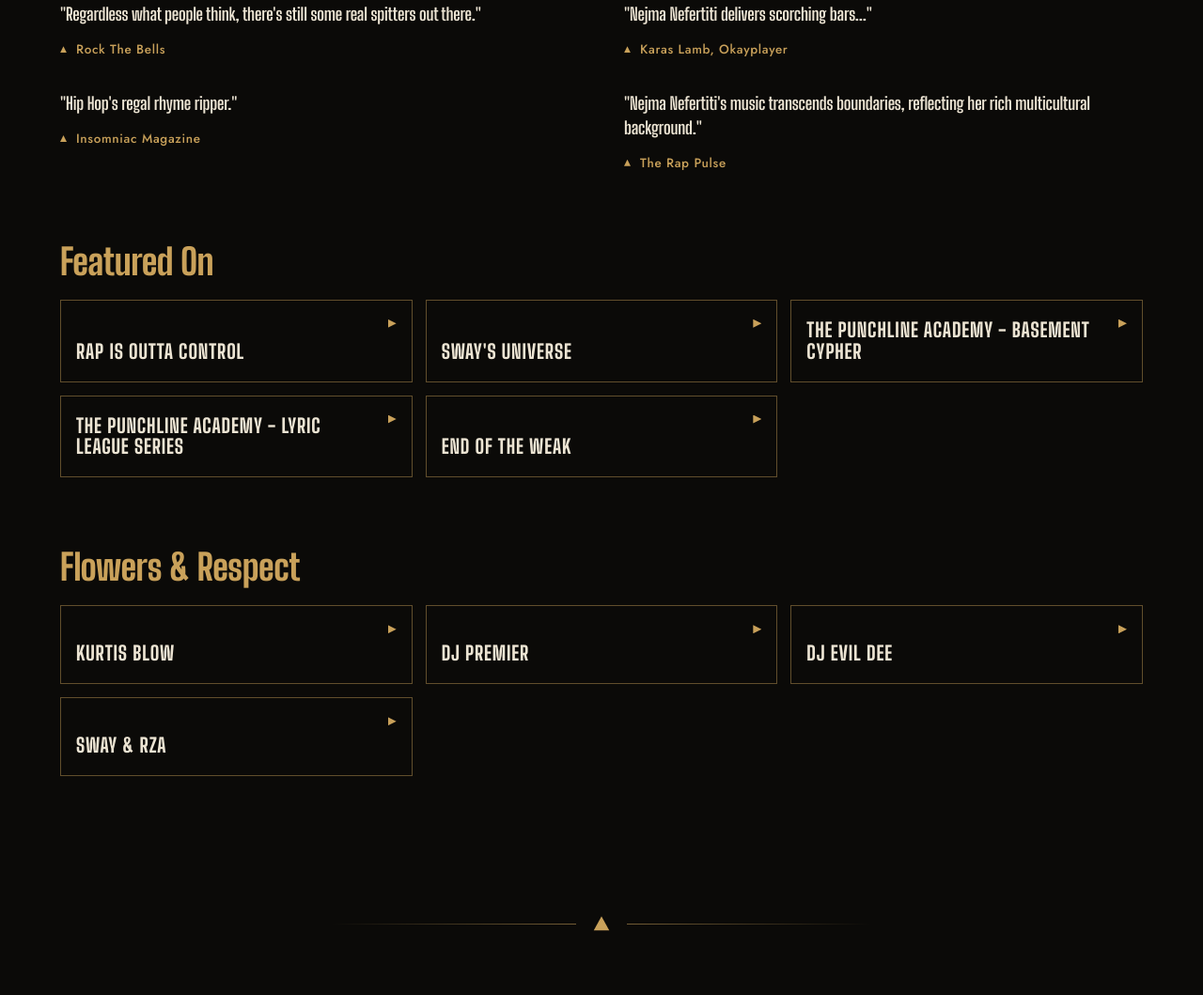
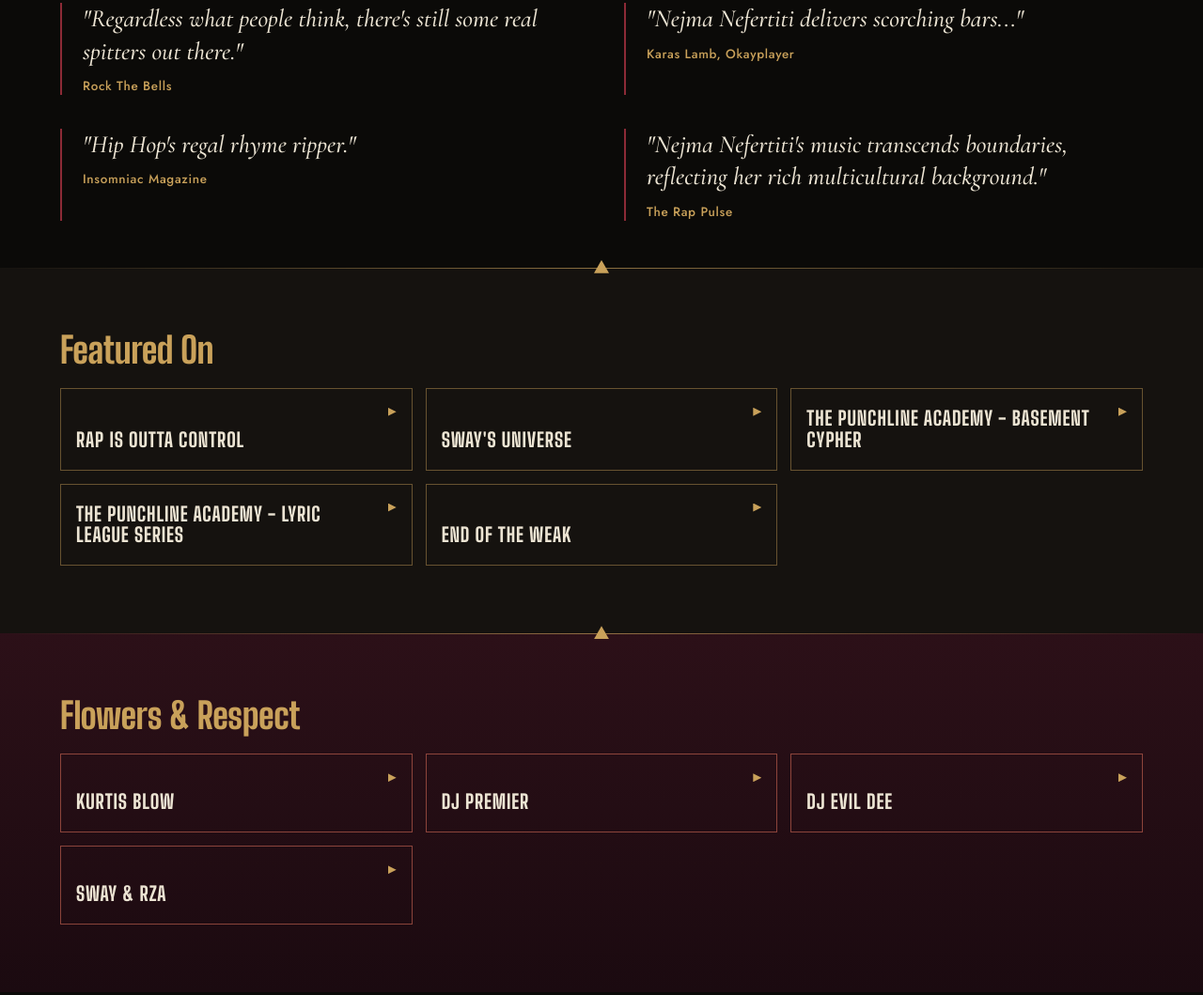
Before and after one commit to StarTemple/nejma_website, a plain HTML site: page index.html in a window 1280 px wide. Shown: the part 4750-5809 px from the top of the page at 94% size. Drawn offline with nearby package versions, Linux system fonts and the light colour scheme.

Commit message:
Update index.html

```diff
--- a/index.html
+++ b/index.html
@@ -18,7 +18,7 @@
 <link rel="preconnect" href="https://fonts.googleapis.com">
 <link rel="preconnect" href="https://fonts.gstatic.com" crossorigin>
 <link href="https://fonts.googleapis.com/css2?family=Space+Mono:wght@400;700&display=swap" rel="stylesheet">
-<link rel="preconnect" href="https://fonts.googleapis.com"><link rel="preconnect" href="https://fonts.gstatic.com" crossorigin><link href="https://fonts.googleapis.com/css2?family=Big+Shoulders+Display:wght@700;800;900&family=Jost:wght@300;400;500;600&display=swap" rel="stylesheet">
+<link rel="preconnect" href="https://fonts.googleapis.com"><link rel="preconnect" href="https://fonts.gstatic.com" crossorigin><link href="https://fonts.googleapis.com/css2?family=Big+Shoulders+Display:wght@700;800;900&family=Jost:wght@300;400;500;600&family=Cormorant+Garamond:ital,wght@1,500&display=swap" rel="stylesheet">
 <style>
   :root{
     --bg:#0b0a08;
@@ -480,7 +480,7 @@
   .nav-links a{font-weight:500;letter-spacing:.08em;}
   .hero-campaign-title{font-size:clamp(2.4rem,9vw,6.5rem);line-height:.95;margin-bottom:30px;word-spacing:0;text-wrap:balance;}
   .epk-line{margin-top:18px;font-size:.98rem;letter-spacing:.1em;}
-  .epk-line a{color:var(--ink-dim);border-bottom:1px solid var(--gold);padding-bottom:2px;transition:color .2s;}
+  .epk-line a{color:#fff;font-weight:500;border-bottom:1px solid var(--gold);padding-bottom:2px;transition:color .2s;}
   .epk-line a:hover{color:var(--gold-bright);}
   .vinyl-link{text-align:center;margin-top:16px;font-size:.78rem;letter-spacing:.14em;}
   .vinyl-link a{color:var(--ink-dim);border-bottom:1px solid var(--line);padding-bottom:2px;transition:color .2s,border-color .2s;}
@@ -491,6 +491,25 @@
   .credit-list a::after{align-self:flex-start;background:var(--gold);}
   .credit-list a:hover,.credit-list a:focus-visible,.credit-list a:active{background:var(--ink);background:#ece4d3;color:#0b0a08;border-color:#ece4d3;padding-left:16px;}
   .credit-list a:hover::after,.credit-list a:focus-visible::after,.credit-list a:active::after{background:#0b0a08;transform:none;}
+
+  #press{padding-bottom:50px;}
+  .band{position:relative;padding:64px 0 72px;}
+  .band-inner{max-width:1280px;margin:0 auto;padding:0 5vw;}
+  .band::before{content:"";position:absolute;top:0;left:0;right:0;height:1px;background:linear-gradient(90deg,rgba(201,161,90,0),rgba(201,161,90,.65),rgba(201,161,90,0));}
+  .band::after{content:"";position:absolute;top:-8px;left:50%;width:16px;height:14px;margin-left:-8px;background:var(--gold);clip-path:polygon(50% 0,100% 100%,0 100%);}
+  .band .credit-label{margin-top:0;}
+  .band-featured{background:#15120f;}
+  .band-flowers{background:linear-gradient(180deg,#2c1018 0%,#1b0a10 100%);}
+  .band-flowers .credit-list a,.band-flowers .credit-list a:nth-child(-n+2),.band-flowers .credit-list a:nth-child(2){border-color:rgba(226,114,91,.55);}
+  .band-flowers .credit-list a::after{background:var(--gold);}
+  .band-flowers .credit-list a:hover,.band-flowers .credit-list a:focus-visible,.band-flowers .credit-list a:active{border-color:#ece4d3;}
+
+  .press-quote{border-left:2px solid #8c2a36;padding-left:22px;}
+  .press-quote p{font-family:'Cormorant Garamond',serif;font-style:italic;font-weight:500;font-size:1.65rem;line-height:1.3;letter-spacing:0;}
+  .press-quote .eyebrow{margin-top:10px;color:var(--gold);}
+  .press-quote .eyebrow::before{display:none;}
+  .email-link{overflow-wrap:anywhere;}
+  @media (max-width:700px){.press-quote p{font-size:1.45rem;}}
 </style>
 <script type="application/ld+json">
 {
@@ -542,7 +561,7 @@
     <a href="#events">Events</a>
     <a href="#gallery">Gallery</a>
     <a href="#press">Press</a>
-    <a href="https://www.aliveshoes.com/liberte--3" target="_blank" rel="noopener">Streetwear</a>
+    <a href="https://app.amazecommerce.com/shop/maroon-couture" target="_blank" rel="noopener">Streetwear</a>
     <a href="https://www.aliveshoes.com/liberte--3" target="_blank" rel="noopener">Sneakers</a>
     <a href="perfume/">Perfume</a>
     <a href="#contact">Book Now</a>
@@ -706,26 +725,24 @@
       <span class="eyebrow">The Rap Pulse</span>
     </div>
   </div>
+</section>
 
-
-  <h3 class="credit-label">Featured On</h3>
+<div class="band band-featured" id="featured-on"><div class="band-inner"><h3 class="credit-label">Featured On</h3>
   <div class="credit-list">
     <a href="https://www.instagram.com/reel/C1dRGEZLrb6/" target="_blank" rel="noopener">Rap Is Outta Control</a>
     <a href="https://www.instagram.com/reel/Cuf0LegRXiv/" target="_blank" rel="noopener">Sway's Universe</a>
     <a href="https://www.instagram.com/reel/C-5auHTRFj4/" target="_blank" rel="noopener">The Punchline Academy - Basement Cypher</a>
     <a href="https://www.instagram.com/reel/Dej5Q1-pU0A/" target="_blank" rel="noopener">The Punchline Academy - Lyric League Series</a>
     <a href="https://www.instagram.com/reel/DJuHgPltFdE/" target="_blank" rel="noopener">End Of The Weak</a>
-  </div>
-
-
-  <h3 class="credit-label">Flowers &amp; Respect</h3>
+  </div></div></div>
+<div class="band band-flowers" id="flowers-respect"><div class="band-inner"><h3 class="credit-label">Flowers &amp; Respect</h3>
   <div class="credit-list">
     <a href="https://www.instagram.com/reel/DJdQ0OdNSbx/" target="_blank" rel="noopener">Kurtis Blow</a>
     <a href="https://www.facebook.com/queennejmanefertiti/videos/dj-premier-spinning-that-encrypted-wisdom-by-napoleon-da-legend-ft-nejma-neferti/424057415018592/" target="_blank" rel="noopener">DJ Premier</a>
     <a href="https://www.instagram.com/reel/DVeOAYBDpRs/" target="_blank" rel="noopener">DJ Evil Dee</a>
     <a href="https://www.instagram.com/reel/C7hyxebPclt/" target="_blank" rel="noopener">Sway &amp; RZA</a>
-  </div>
-</section>
+  </div></div></div>
+
 
 <div class="divider">
   <div class="rule"></div>
```
